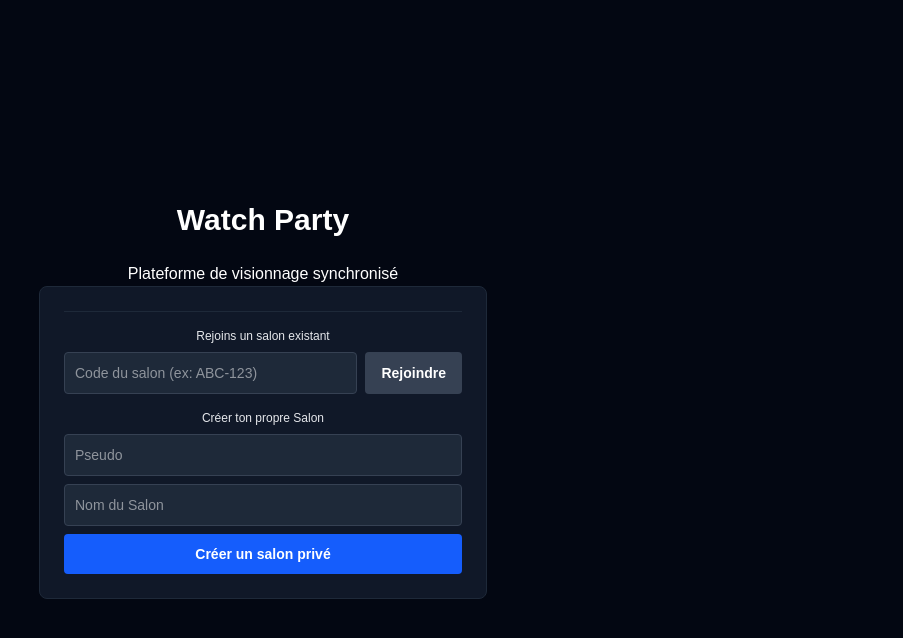
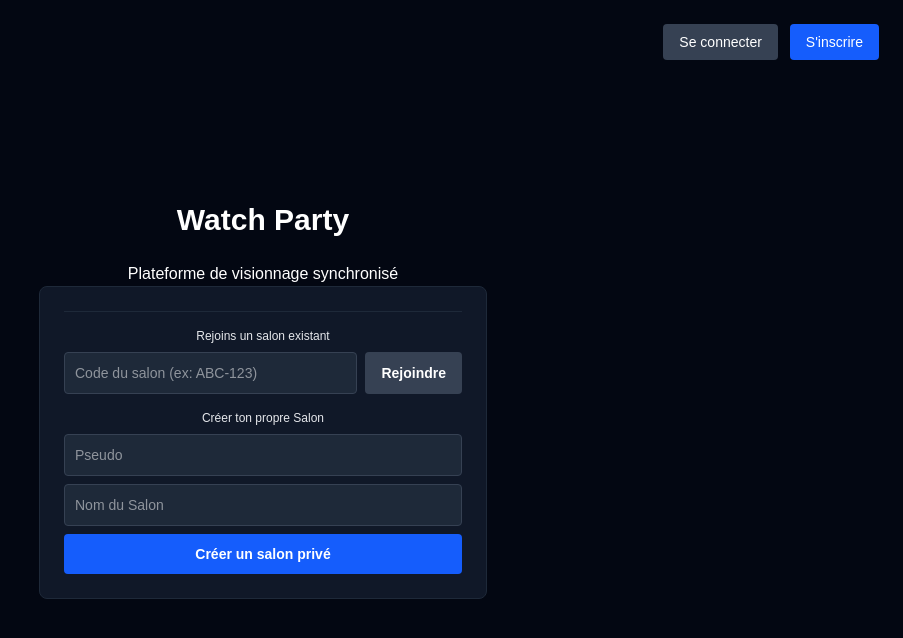
Before and after one commit to Projet-IL-video-sync/Projet-IL-gestion-de-video-synchroniser-Groupe-N, a Next.js app: page / in a window 1280 px wide. Shown: the top 638 px of the page, without its empty margins (377-1280 px from the left). Built offline with nearby package versions, Linux system fonts and the light colour scheme; no server answers.

Commit message:
feat: ajout des boutons d'authentifications sur la page principal et ajout d'un affichage de connection

```diff
--- a/src/app/page.jsx
+++ b/src/app/page.jsx
@@ -1,43 +1,92 @@
-export default function Page() {
+import Link from 'next/link';
+import { getCurrentUser } from '@/lib/auth';
+import { logoutUser } from '@/actions/auth';
+
+export default async function Page() {
+  const user = await getCurrentUser();
+
   return (
       <main className="flex min-h-screen flex-col items-center justify-center bg-gray-950 text-white p-4">
         <h1 className="text-3xl font-bold mb-6">
           Watch Party
         </h1>
+        <div className="absolute top-6 right-6 flex items-center gap-3">
+          {user ? (
+              <>
+      <span className="text-sm text-gray-300">
+        {user.username}
+      </span>
+
+                <form action={logoutUser}>
+                  <button className="bg-red-600 hover:bg-red-700 px-4 py-2 rounded text-sm">
+                    Déconnexion
+                  </button>
+                </form>
+              </>
+          ) : (
+              <>
+                <Link
+                    href="/login"
+                    className="bg-gray-700 hover:bg-gray-600 px-4 py-2 rounded text-sm"
+                >
+                  Se connecter
+                </Link>
+
+                <Link
+                    href="/register"
+                    className="bg-blue-600 hover:bg-blue-700 px-4 py-2 rounded text-sm"
+                >
+                  S'inscrire
+                </Link>
+              </>
+          )}
+        </div>
+
         <p>Plateforme de visionnage synchronisé</p>
 
         <div className="w-full max-w-md bg-gray-900 p-6 rounded-lg border border-gray-800 space-y-4">
 
           <div className="border-t border-gray-800 pt-4">
-          <p className="text-xs text-gray-200 mb-2 text-center">Rejoins un salon existant</p>
+            <p className="text-xs text-gray-200 mb-2 text-center">
+              Rejoins un salon existant
+            </p>
+
             <div className="flex gap-2">
               <input
                   type="text"
                   placeholder="Code du salon (ex: ABC-123)"
                   className="flex-1 p-2.5 rounded bg-gray-800 border border-gray-700 text-sm focus:outline-none focus:border-blue-500"
               />
+
               <button className="bg-gray-700 hover:bg-gray-600 px-4 py-2.5 rounded font-semibold text-sm transition">
                 Rejoindre
               </button>
             </div>
           </div>
+
           <div className="space-y-2">
-          <p className="text-xs text-gray-200 mb-2 text-center">Créer ton propre Salon</p>
+            <p className="text-xs text-gray-200 mb-2 text-center">
+              Créer ton propre Salon
+            </p>
+
             <input
                 type="text"
                 placeholder="Pseudo"
-            className="w-full p-2.5 rounded bg-gray-800 border border-gray-700 text-sm focus:outline-none focus:border-blue-500"/>
+                defaultValue={user?.username || ''}
+                className="w-full p-2.5 rounded bg-gray-800 border border-gray-700 text-sm focus:outline-none focus:border-blue-500"
+            />
+
             <input
                 type="text"
                 placeholder="Nom du Salon"
-            className="w-full p-2.5 rounded bg-gray-800 border border-gray-700 text-sm focus:outline-none focus:border-blue-500"/>
+                className="w-full p-2.5 rounded bg-gray-800 border border-gray-700 text-sm focus:outline-none focus:border-blue-500"
+            />
 
             <button className="w-full bg-blue-600 hover:bg-blue-700 p-2.5 rounded font-semibold text-sm transition">
               Créer un salon privé
             </button>
           </div>
         </div>
-
       </main>
-  )
+  );
 }
--- /dev/null
+++ b/src/lib/auth.js
@@ -0,0 +1,24 @@
+import { cookies } from 'next/headers';
+import { prisma } from '@/lib/prisma';
+
+export async function getCurrentUser() {
+    const cookieStore = await cookies();
+    const userId = cookieStore.get('session_user_id')?.value;
+
+    if (!userId) {
+        return null;
+    }
+
+    const user = await prisma.user.findUnique({
+        where: {
+            id: userId
+        },
+        select: {
+            id: true,
+            username: true,
+            email: true
+        }
+    });
+
+    return user;
+}
```
Lines whose indentation alone changed are shown as unchanged.
